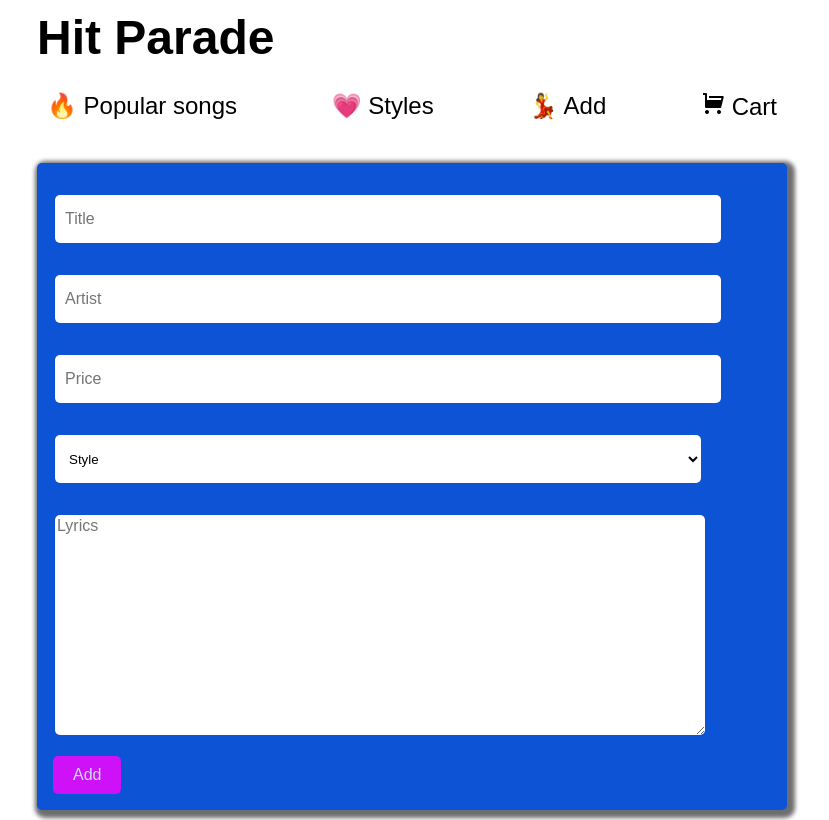
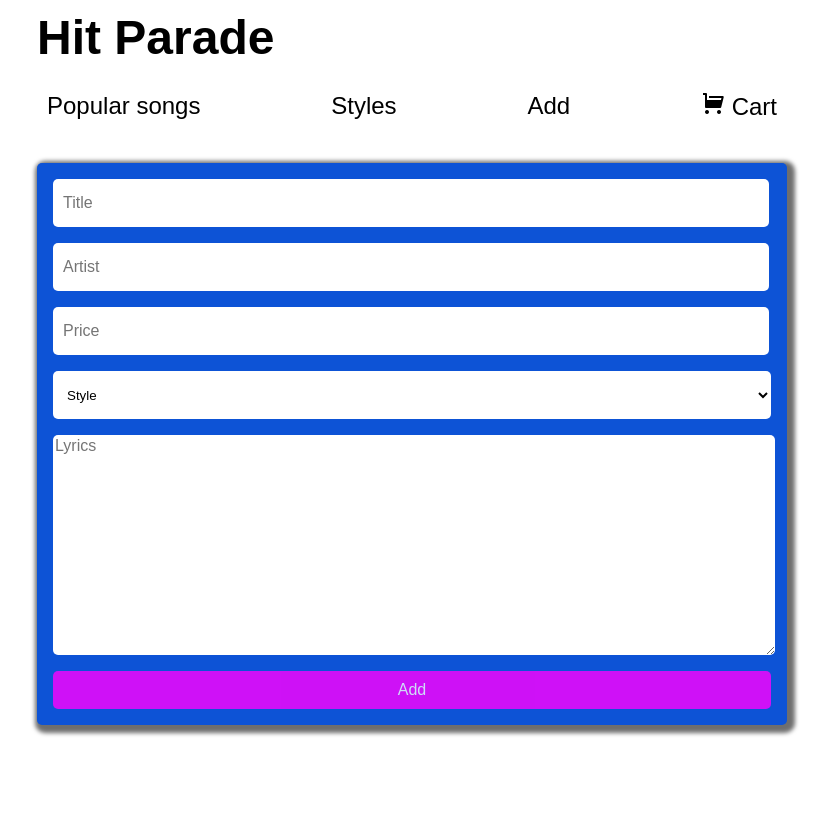
Before and after one commit to vakodrazan/hit-parade-react, a React app: page /add in a window 1280 px wide. Shown: the whole page, without its empty margins (228-1057 px from the left). Built offline with nearby package versions, Linux system fonts and the light colour scheme.

Commit message:
Add some styles

```diff
--- a/Components/Add.js
+++ b/Components/Add.js
@@ -6,16 +6,9 @@ function Add() {
 
     return (
         <form onSubmit={addNewSong} className="add-form">
-            <fieldset>
                 <input className="add-field" name="title" type="text" placeholder="Title" required/>
-            </fieldset>
-            <fieldset>
                 <input className="add-field" name="name" type="text" placeholder="Artist" required/>
-            </fieldset>
-            <fieldset>
                 <input className="add-field" name="price" type="number" placeholder="Price" required/>
-            </fieldset>
-            <fieldset>
                 <select className="add-field" name="style">
                     <option value="">Style</option>
                     <option value="Salegy">Salegy</option>
@@ -30,10 +23,7 @@ function Add() {
                     <option value="Rock">Rock</option>
                     <option value="Others">Others</option>
                 </select>
-            </fieldset>
-            <fieldset>
                 <textarea rows="12" name="lyrics" type="text" placeholder="Lyrics" required/>
-            </fieldset>
             <button className="addBtn" type="submit">Add</button>
         </form>
     )
--- a/Components/Header.js
+++ b/Components/Header.js
@@ -6,9 +6,9 @@ function Header() {
         <header>
             <h1>Hit Parade</h1>
             <div className="section-layout">
-                <p><Link to="/">🔥 Popular songs </Link></p>
-                <p><Link to="/styles">💗 Styles </Link></p>
-                <p><Link to="/add">💃 Add </Link></p>
+                <p><Link to="/">Popular songs </Link></p>
+                <p><Link to="/styles">Styles </Link></p>
+                <p><Link to="/add">Add </Link></p>
                 <p><Link to="/cart"><i className="ri-shopping-cart-fill"></i> Cart </Link></p>
             </div>
         </header>
--- a/pages/Songs.js
+++ b/pages/Songs.js
@@ -13,7 +13,7 @@ function Songs() {
     });
 
     return (
-        <article>
+        <article className="songs">
             {sortSongs.map(song => (
                 <SongList key={song.id} song={song} />
             ))}
--- a/style.css
+++ b/style.css
@@ -53,14 +53,18 @@ button:hover {
     align-items: center;
 }
 
+article.songs {
+    display: grid;
+    gap: 20px;
+}
+
 .song-list {
     color: white;
     background-color: #272343;
     padding: 1rem;
-    margin-bottom: 2rem;
     border-radius: 5px;
 
-    /* Jump to next line everytime, there is a new line */
+    /* Jump to next line everytime, there is a new line</p></div><br></br><div><p> */
     white-space: pre-line;
 }
 
@@ -114,15 +118,21 @@ i {
 .add-form {
     background-color: rgb(13, 83, 214);
     padding: 1rem;
+    display: grid;
+    gap: 16px;
     border-radius: 5px;
     -webkit-box-shadow: 3px 3px 4px 5px rgba(0,0,0,0.57);
     box-shadow: 3px 3px 4px 5px rgba(0,0,0,0.57);
 }
 
-fieldset {
+input {
+    max-width: 97%;
+}
+
+input,
+textarea,
+select {
     border: none;
-    max-width: 90%;
-    padding: 1rem 0;
 }
 
 .add-field {
```
Also changed, not shown: 5 other files (tests, documents, lock files or other folders).
